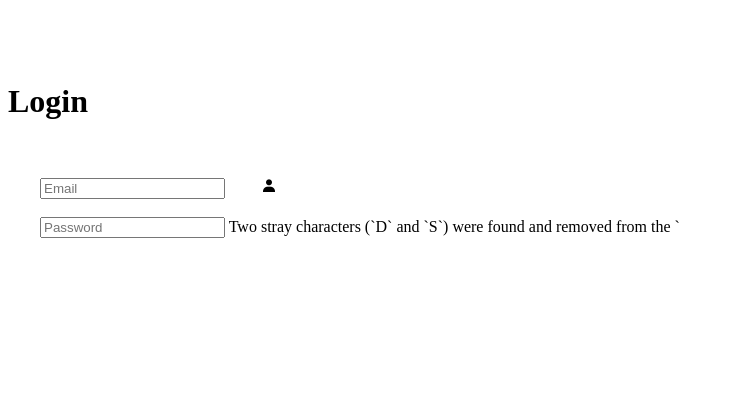
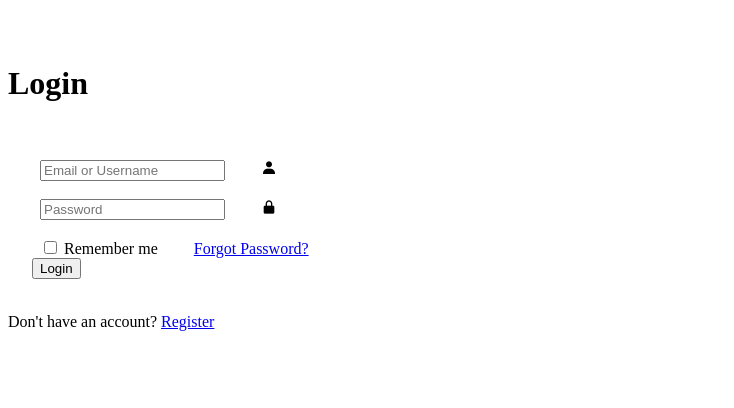
Before and after one commit to dexteranabella-byte/chickencaresystem, a Flask app: page / in a window 1280 px wide. Shown: the top 408 px of the page, without its empty margins (0-734 px from the left). Run offline with Flask 3, Linux system fonts and the light colour scheme; some libraries are stand-ins or nearby versions.

Commit message:
Update login.html

```diff
--- a/templates/login.html
+++ b/templates/login.html
@@ -4,78 +4,142 @@
   <meta charset="UTF-8">
   <meta name="viewport" content="width=device-width, initial-scale=1.0">
   <title>Login | ChickCare</title>
-
   <!-- Boxicons -->
   <link href="https://unpkg.com/boxicons@2.1.4/css/boxicons.min.css" rel="stylesheet">
   <!-- Poppins Font -->
   <link href="https://fonts.googleapis.com/css2?family=Poppins:wght@400;500;600;700&display=swap" rel="stylesheet">
 
   <style>
-    * { margin: 0; padding: 0; box-sizing: border-box; font-family: "Poppins", sans-serif; }
+    /* ====================== Login Form Design ========================== */
+    * {
+      margin: 0;
+      padding: 0;
+      box-sizing: border-box;
+      font-family: "Poppins", sans-serif;
+    }
     body {
-      display: flex; justify-content: center; align-items: center; min-height: 100vh;
-      background: url({{ url_for('static', filename='imgs/bg.jpg') }}) no-repeat center center/cover;
-      padding: 20px;
+      display: flex;
+      justify-content: center;
+      align-items: center;
+      min-height: 100vh;
+      /* --- CONNECTION FIX: Hard-coded URL changed to url_for() --- */
+      background: url({{ url_for('static', filename='imgs/bg.jpg') }}) no-repeat;
+      background-size: cover;
+      background-position: center;
     }
     .wrapper {
-      width: 420px; max-width: 100%;
-      background: rgba(255,255,255,0.05);
+      width: 420px;
+      background: transparent;
       border: 2px solid rgba(255, 255, 255, .2);
       backdrop-filter: blur(60px);
       color: #fff;
       border-radius: 12px;
       padding: 30px 40px;
-      box-shadow: 0 0 10px rgba(0,0,0,0.5);
     }
-    h1 { text-align: center; font-size: 36px; margin-bottom: 20px; }
+    .wrapper h1 {
+      font-size: 36px;
+      text-align: center;
+    }
+    .wrapper .input-box {
+      position: relative;
+      width: 100%;
+      height: 50px;
+      margin: 30px 0;
+    }
+    .input-box input {
+      width: 100%;
+      height: 100%;
+      background: transparent;
+      border: none;
+      outline: none;
+      border: 2px solid rgba(255, 255, 255, .2);
+      border-radius: 40px;
+      font-size: 16px;
+      color: #fff;
+      padding: 20px 45px 20px 20px;
+    }
+    .input-box input::placeholder {
+      color: #fff;
+    }
+    .input-box i {
+      position: absolute;
+      right: 20px;
+      top: 30%;
+      transform: translate(-50%);
+      font-size: 20px;
+    }
+    .wrapper .remember-forgot {
+      display: flex;
+      justify-content: space-between;
+      font-size: 14.5px;
+      margin: -15px 0 15px;
+    }
+    .remember-forgot label input {
+      accent-color: #fff;
+      margin-right: 3px;
+    }
+    .remember-forgot a {
+      color: #fff;
+      text-decoration: none;
+    }
+    .remember-forgot a:hover {
+      text-decoration: underline;
+    }
+    .wrapper .btn {
+      width: 100%;
+      height: 45px;
+      background: #fff;
+      border: none;
+      outline: none;
+      border-radius: 40px;
+      box-shadow: 0 0 10px rgba(0, 0, 0, .1);
+      cursor: pointer;
+      font-size: 16px;
+      color: #333;
+      font-weight: 600;
+    }
+    .wrapper .register-link {
+      font-size: 14.5px;
+      text-align: center;
+      margin: 20px 0 15px;
+    }
+    .register-link p a {
+      color: #fff;
+      text-decoration: none;
+      font-weight: 600;
+    }
+    .register-link p a:hover {
+      text-decoration: underline;
+    }
+    .txt1 {
+      font-family: Poppins-Regular;
+      font-size: 13px;
+      line-height: 1.5;
+      color: #999999;
+s   }
 
-    .input-box { position: relative; width: 100%; height: 50px; margin: 25px 0; }
-    .input-box input {
-      width: 100%; height: 100%;
-      background: transparent; border: 2px solid rgba(255,255,255,0.2);
-      border-radius: 40px; padding: 20px 45px 20px 20px;
-      font-size: 16px; color: #fff; outline: none;
-    }
-    .input-box input::placeholder { color: rgba(255,255,255,0.7); }
-    .input-box i { position: absolute; right: 20px; top: 50%; transform: translateY(-50%); font-size: 20px; }
-
-    .btn { width: 100%; height: 45px; border: none; border-radius: 40px;
-      box-shadow: 0 0 10px rgba(0,0,0,0.1); cursor: pointer; font-size: 16px; font-weight: 600;
-      transition: 0.3s;
-    }
-    .btn-login { background: #fff; color: #333; }
-    .btn-login:hover { background: #eee; }
-    .btn-yellow { background: #ffcc00; color: #1f2937; }
-    .btn-yellow:hover { background: #ffdb4d; }
-
-    .remember-forgot { display: flex; justify-content: space-between; font-size: 14.5px; margin: -10px 0 15px; }
-    .remember-forgot label input { accent-color: #fff; margin-right: 3px; }
-    .remember-forgot a { color: #fff; text-decoration: none; }
-    .remember-forgot a:hover { text-decoration: underline; }
-
-    .register-link, .forgot-link { font-size: 14.5px; text-align: center; margin: 20px 0 15px; }
-    .register-link p a, .forgot-link p a { color: #ffcc00; font-weight: 600; text-decoration: none; }
-    .register-link p a:hover, .forgot-link p a:hover { text-decoration: underline; }
-    .info-text { text-align: center; font-size: 14px; color: rgba(255,255,255,0.8); margin-bottom: 20px; }
-
-    .hidden { display: none !important; }
-
-    /* Flash Messages */
-    .flash-message { padding: 10px; margin-bottom: 20px; border-radius: 5px; font-size: 14px; font-weight: 500; color: #fff; }
+    /* --- CONNECTION FIX: Added styles for flash messages --- */
+    .flash-message {
+      padding: 10px;
+      margin-bottom: 20px;
+      border-radius: 5px;
+      font-size: 14px;
+      font-weight: 500;
+      color: #fff;
+      text-align: center;
+    }
     .flash-success { background-color: #10b981; border: 1px solid #047857; }
     .flash-danger { background-color: #ef4444; border: 1px solid #b91c1c; }
-s   .flash-warning { background-color: #f59e0b; border: 1px solid #d97706; }
+    .flash-warning { background-color: #f59e0b; border: 1px solid #d97706; }
     .flash-info { background-color: #3b82f6; border: 1px solid #1e40af; }
+
   </style>
 </head>
 <body>
-
-<div class="wrapper">
-
-  <!-- LOGIN FORM -->
-  <div id="loginForm" class="form-container">
+  <div class="wrapper">
     <h1>Login</h1>
 
+    <!-- --- CONNECTION FIX: Added flash message block --- -->
     {% with messages = get_flashed_messages(with_categories=true) %}
       {% if messages %}
         {% for category, message in messages %}
@@ -84,84 +148,32 @@
       {% endif %}
     {% endwith %}
 
-    <form method="POST" action="{{ url_for('login') }}">
+    <form method="post" action="{{ url_for('login') }}">
       <div class="input-box">
-        <input type="email" name="email" placeholder="Email" required>
+        <!-- --- CONNECTION FIX: Changed name="username" to name="email" --- -->
+        <!-- Your app.py expects "email" but will check it against username OR email -->
+        <input type="text" name="email" placeholder="Email or Username" required>
         <i class='bx bxs-user'></i>
       </div>
       <div class="input-box">
         <input type="password" name="password" placeholder="Password" required>
-Two stray characters (`D` and `S`) were found and removed from the `<script>` block below.
+        <i class='bx bxs-lock-alt' ></i>
+      </div>
 
-This was the cause of the `SyntaxError: Unexpected identifier 'document'` error.
-
-        <i class='bx bxs-lock-alt'></i>
-      </div>
+      <!-- --- CONNECTION FIX: Added "Remember Me" and "Forgot Password" --- -->
       <div class="remember-forgot">
         <label><input type="checkbox" name="remember"> Remember me</label>
-        <a href="#" id="showForgot">Forgot Password?</a>
+        <!-- This now links to your forgot_password route -->
+        <a href="{{ url_for('forgot_password') }}">Forgot Password?</a>
       </div>
-      <button type="submit" class="btn btn-login">Login</button>
+
+      <button type="submit" class="btn">Login</button>
 
       <div class="register-link">
+        <!-- --- CONNECTION FIX: Hard-coded link changed to url_for() --- -->
         <p>Don't have an account? <a href="{{ url_for('register') }}">Register</a></p>
       </div>
     </form>
   </div>
-
-  <!-- FORGOT PASSWORD FORM -->
-  <div id="forgotForm" class="form-container hidden">
-    <h1>Reset Password</h1>
-    <p class="info-text">Enter your email to receive a password reset link.</p>
-
-s   {% with messages = get_flashed_messages(with_categories=true) %}
-      {% if messages %}
-        {% for category, message in messages %}
-          <div class="flash-message {{ 'flash-' + category }}">{{ message }}</div>
-        {% endfor %}
-      {% endif %}
-    {% endwith %}
-
-    <form method="POST" action="{{ url_for('forgot_password') }}">
-      <div class="input-box">
-        <input type="email" name="email" placeholder="Email Address" required>
-ci       <i class='bx bxs-envelope'></i>
-      </div>
-      <button type="submit" class="btn btn-yellow">Send Reset Link</button>
-
-      <div class="forgot-link">
-        <p>Remembered your password? <a href="#" id="showLogin">Back to Login</a></p>
-        <p>Need an account? <a href="{{ url_for('register') }}">Register</a></p>
-      </div>
-    </form>
-  </div>
-
-</div>
-
-<script>
-  const loginForm = document.getElementById('loginForm');
-  const forgotForm = document.getElementById('forgotForm');
-
-  document.getElementById('showForgot').addEventListener('click', e => {
-s   e.preventDefault();
-    loginForm.classList.add('hidden');
-    forgotForm.classList.remove('hidden');
-  });
-
-  document.getElementById('showLogin').addEventListener('click', e => {
-    e.preventDefault();
-    forgotForm.classList.add('hidden');
-Si   loginForm.classList.remove('hidden');
-  });
-
-  // Auto-show forgot form if redirected from reset route
-  window.onload = () => {
-    if(window.location.pathname.includes('reset')) {
-      loginForm.classList.add('hidden');
-      forgotForm.classList.remove('hidden');
-    }
-  };
-</script>
-
 </body>
 </html>
```
